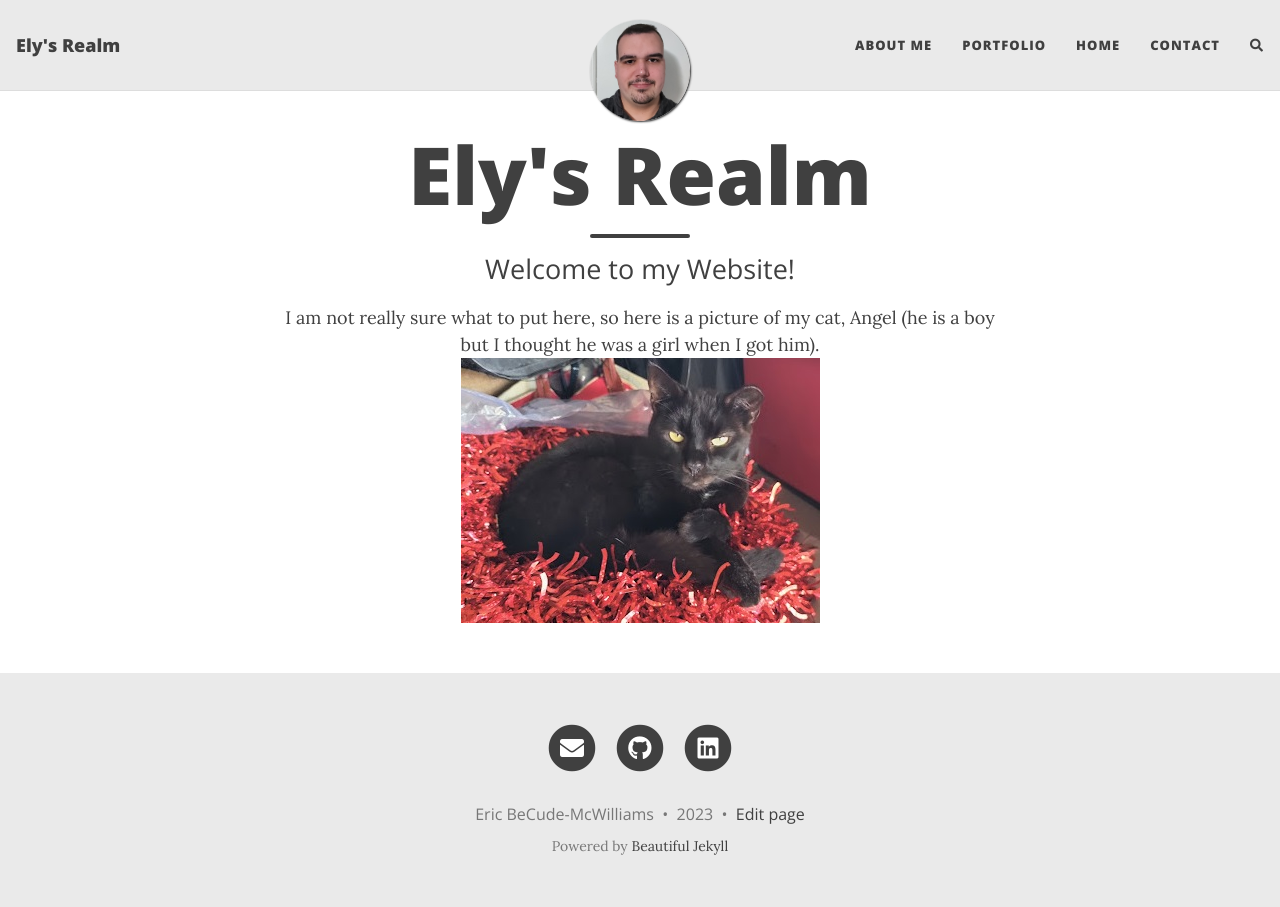
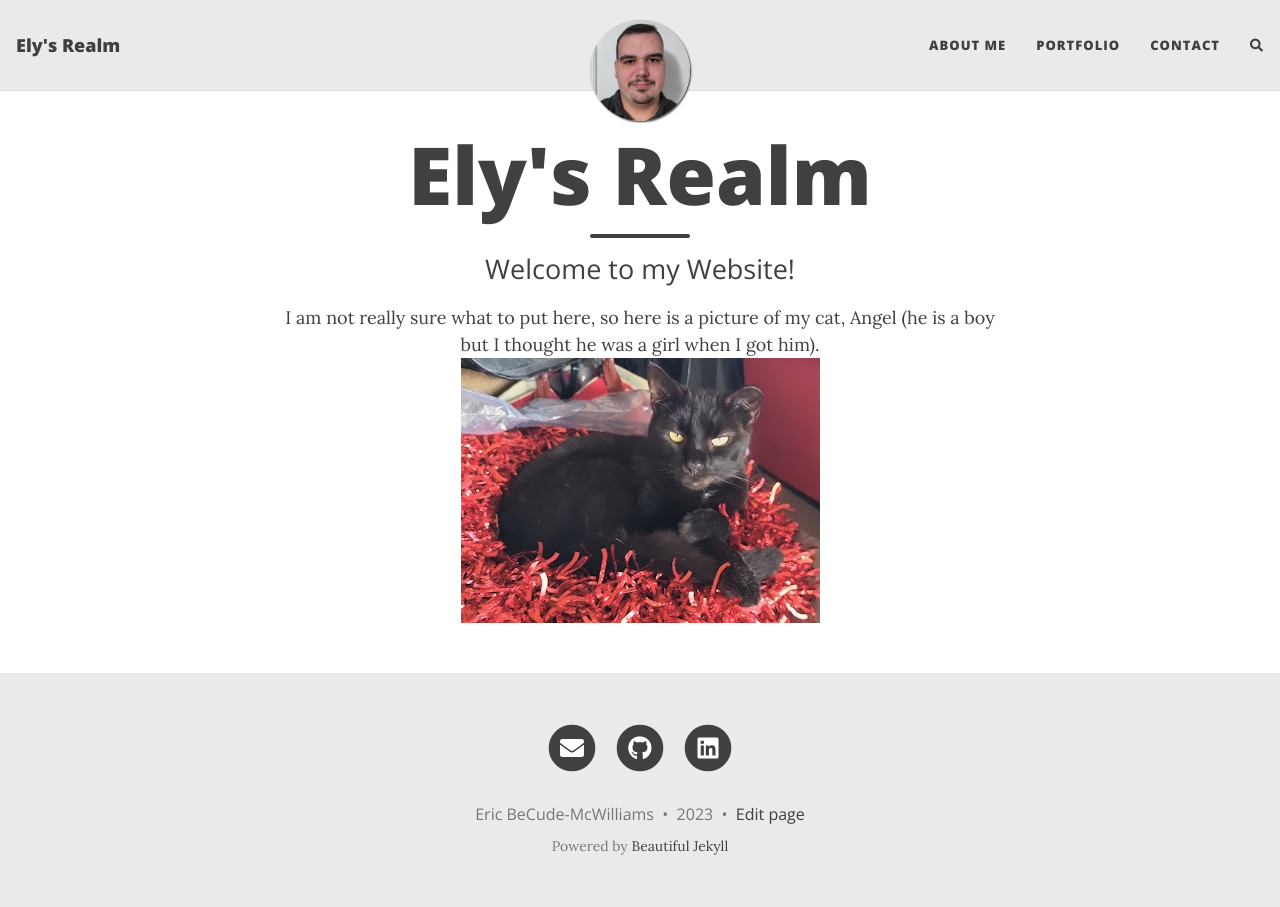
Before and after one commit to ElysRealm/elysrealm.github.io, a Jekyll site: the page built from index.html, in a window 1280 px wide. Built offline with Jekyll 4.4.1, drawn with Linux system fonts in a browser that asks for light colours; nearby versions of some CDN libraries; the list of posts is cut into pages by our own code; comment, search, counter and statistics services are not loaded.

Commit message:
Update _config.yml

```diff
--- a/_config.yml
+++ b/_config.yml
@@ -25,7 +25,7 @@ navbar-links:
   # Resources:
     #- Beautiful Jekyll: "https://beautifuljekyll.com"
     # Learn markdown: "https://www.markdowntutorial.com/"
-  Home: "elysrealm.github.io"
+  # Home: "elysrealm.github.io"
   Contact: "contactme"
 
 ################
@@ -60,7 +60,7 @@ social-network-links:
 #  youtube: c/daattali
 #  medium: yourname
 #  reddit: yourname
-  linkedin: eric-becude
+  linkedin: "eric-becude"
 #  xing: yourname
 #  stackoverflow: "3943160/daattali"
 #  snapchat: deanat78
```
